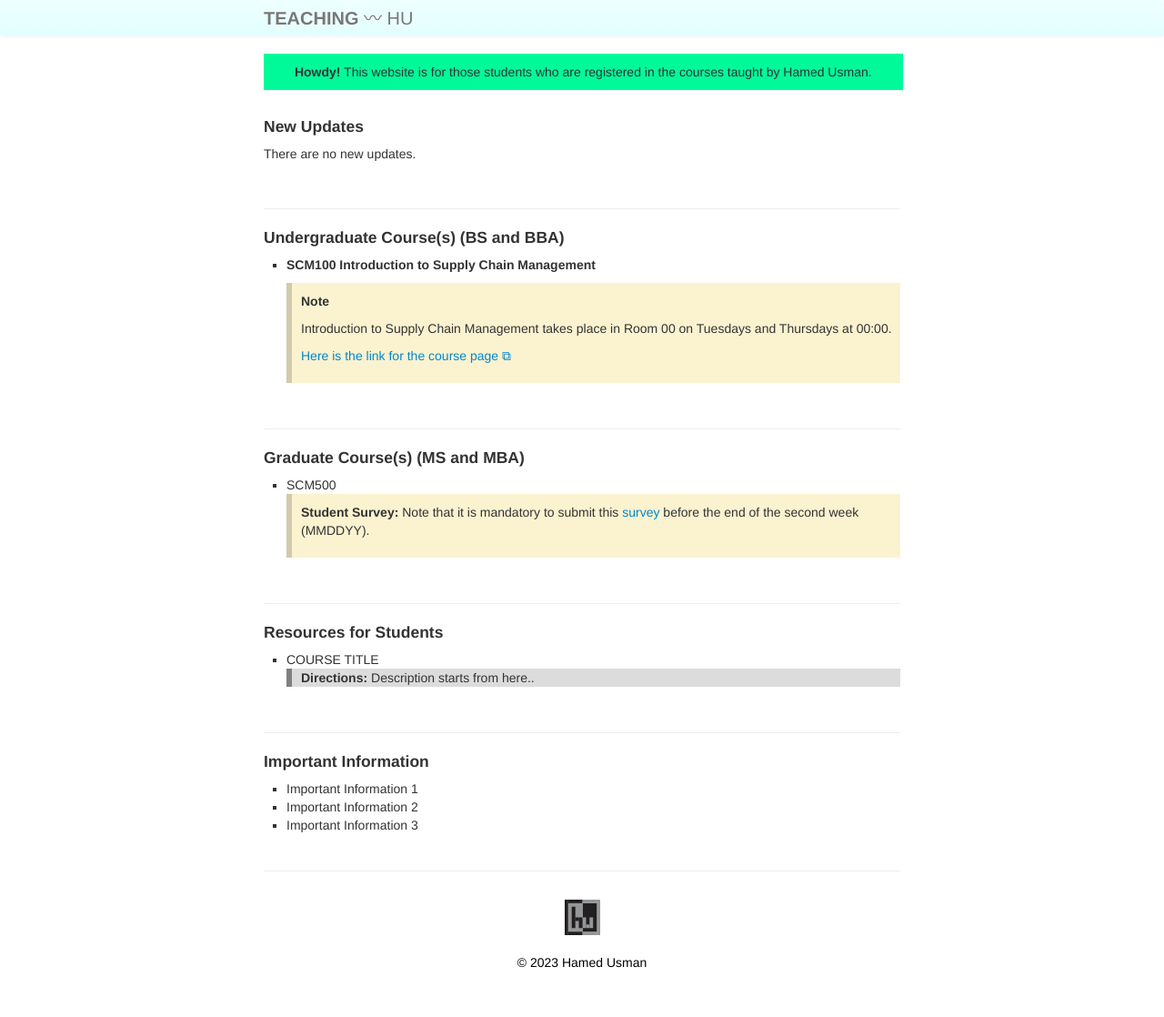
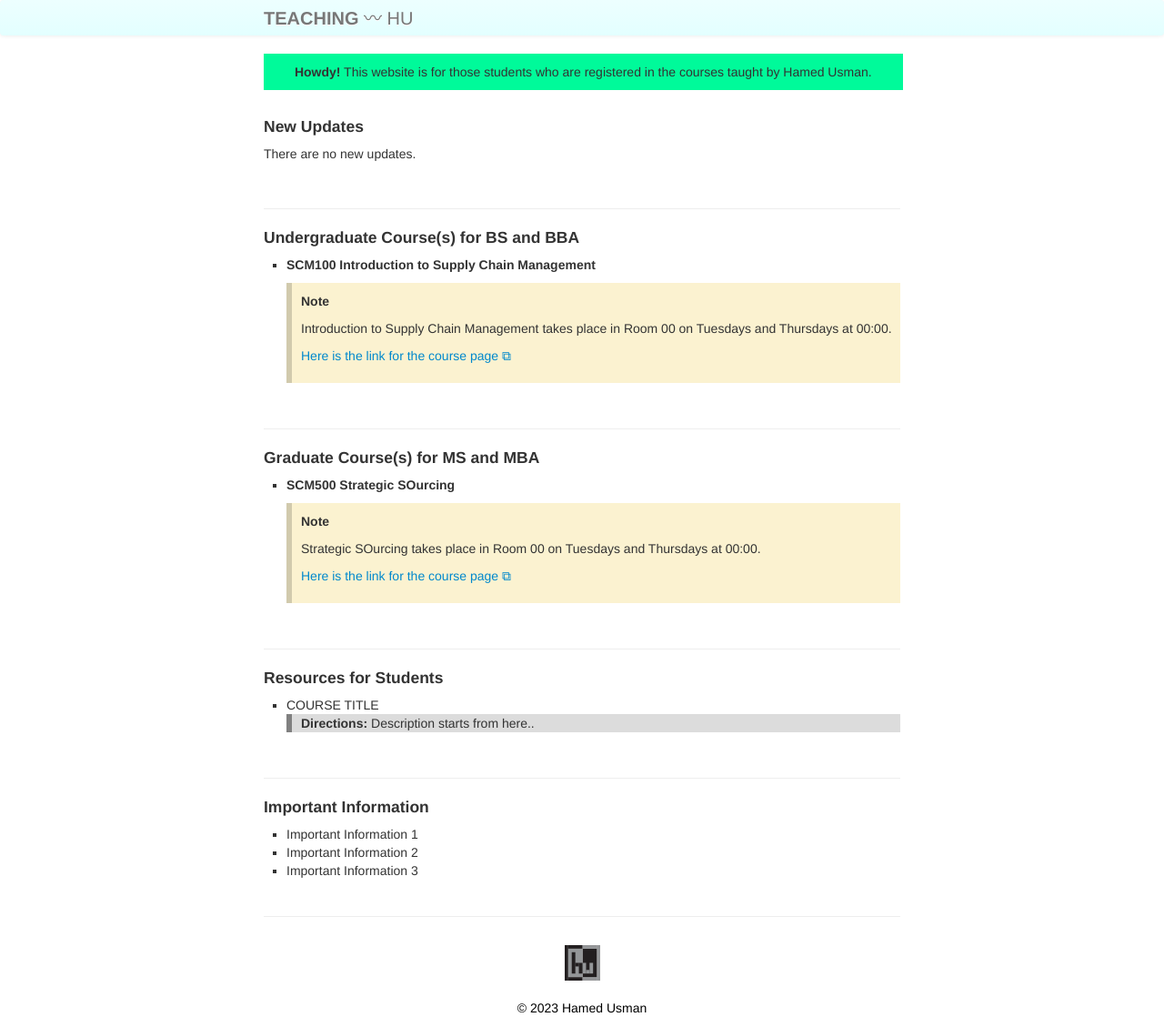
Before and after one commit to 101scm/101scm.github.io, a Jekyll site: the page built from index.md, in a window 1280 px wide. Shown: the whole page at 91% size. Built offline with Jekyll 4.4.1, drawn with Linux system fonts in a browser that asks for light colours; before the commit the page ends 1068 px from its top, so only the background shows below that.

Commit message:
Update index.md

```diff
--- a/index.md
+++ b/index.md
@@ -16,7 +16,7 @@ keywords: operations management, supply chain management, logistics
 
 ---
 
-<h4>Undergraduate Course(s) (BS and BBA)</h4>
+<h4>Undergraduate Course(s) for BS and BBA</h4>
 <ul>
 <li><h5>SCM100 Introduction to Supply Chain Management</h5></li>
 <!--<p>There are no new updates.</p>-->
@@ -29,11 +29,13 @@ keywords: operations management, supply chain management, logistics
 
 ---
 
-<h4>Graduate Course(s) (MS and MBA)</h4>
+<h4>Graduate Course(s) for MS and MBA</h4>
 <ul>
-<li>SCM500</li>
+<li><h5>SCM500 Strategic SOurcing</h5></li>
 <!--<p>There are no new updates.</p>-->
-<div class="note"><p><strong>Student Survey:</strong> Note that it is mandatory to submit this <a href="https://www.google.com">survey</a> before the end of the second week (MMDDYY).</p></div>
+<div class="note"><p><strong>Note</strong></p>
+  <p>Strategic SOurcing takes place in Room 00 on Tuesdays and Thursdays at 00:00.</p>
+  <p><a href="https://www.google.com">Here is the link for the course page &#x29c9;</a></p></div>
 </ul>
 
 <br/>
```
